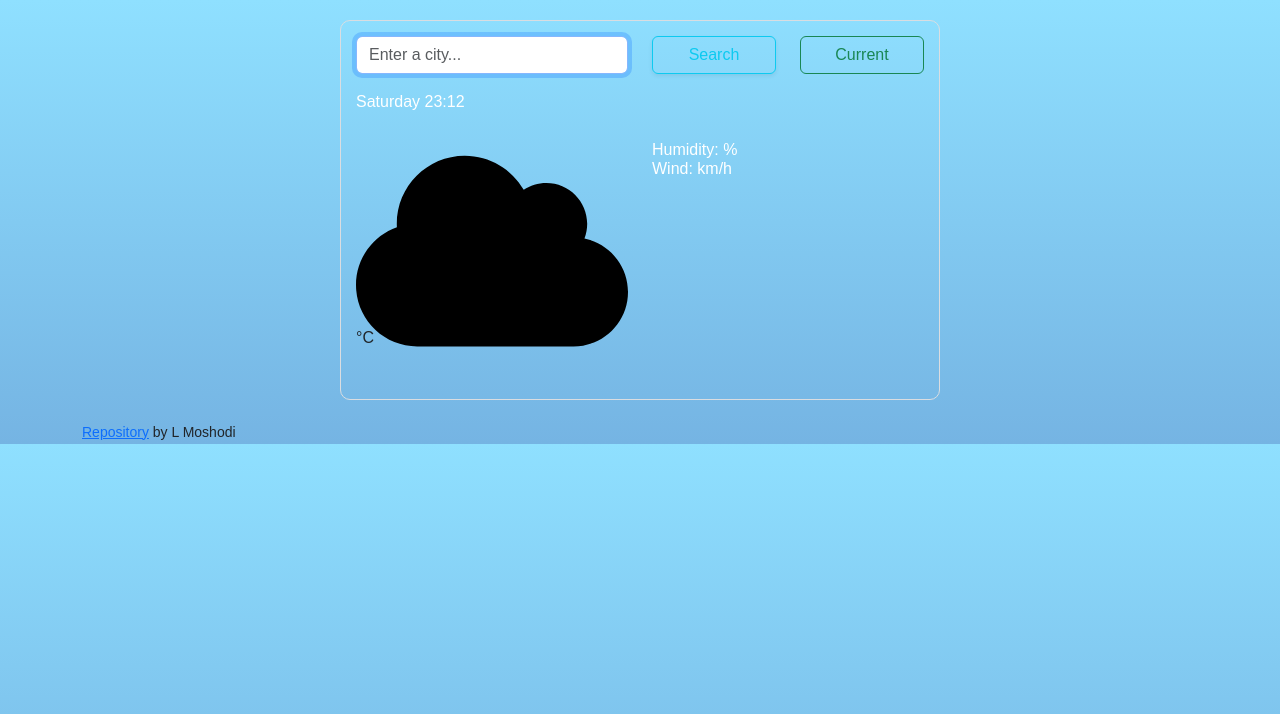
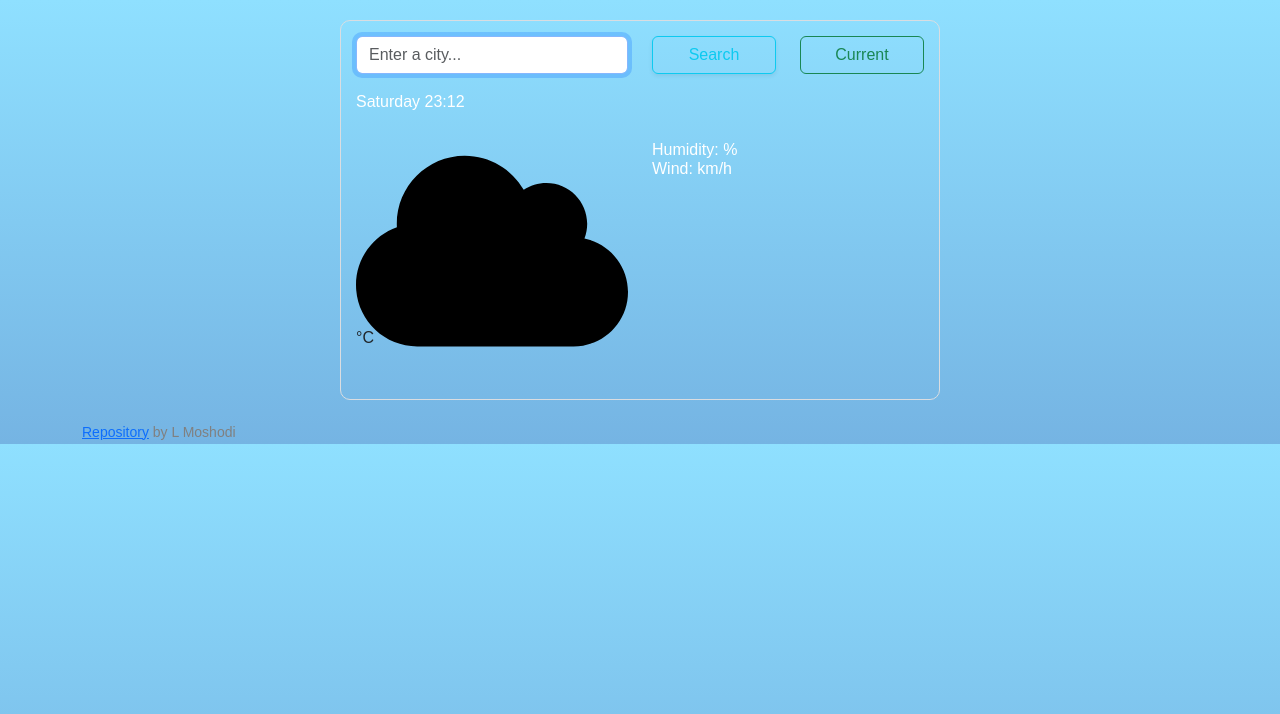
Before and after one commit to Shodi01/weather, a website built with Parcel: page src/index.html in a window 1280 px wide. Built offline with nearby package versions, Linux system fonts and the light colour scheme; no server answers.

Commit message:
update small in styles.css

```diff
--- a/src/styles.css
+++ b/src/styles.css
@@ -23,6 +23,11 @@ li {
   height: 19px;
   line-height: 1;
   list-style: none;
+}
+
+small {
+  text-align: center;
+  color: grey;
 }
 
 .weather-app {
```
